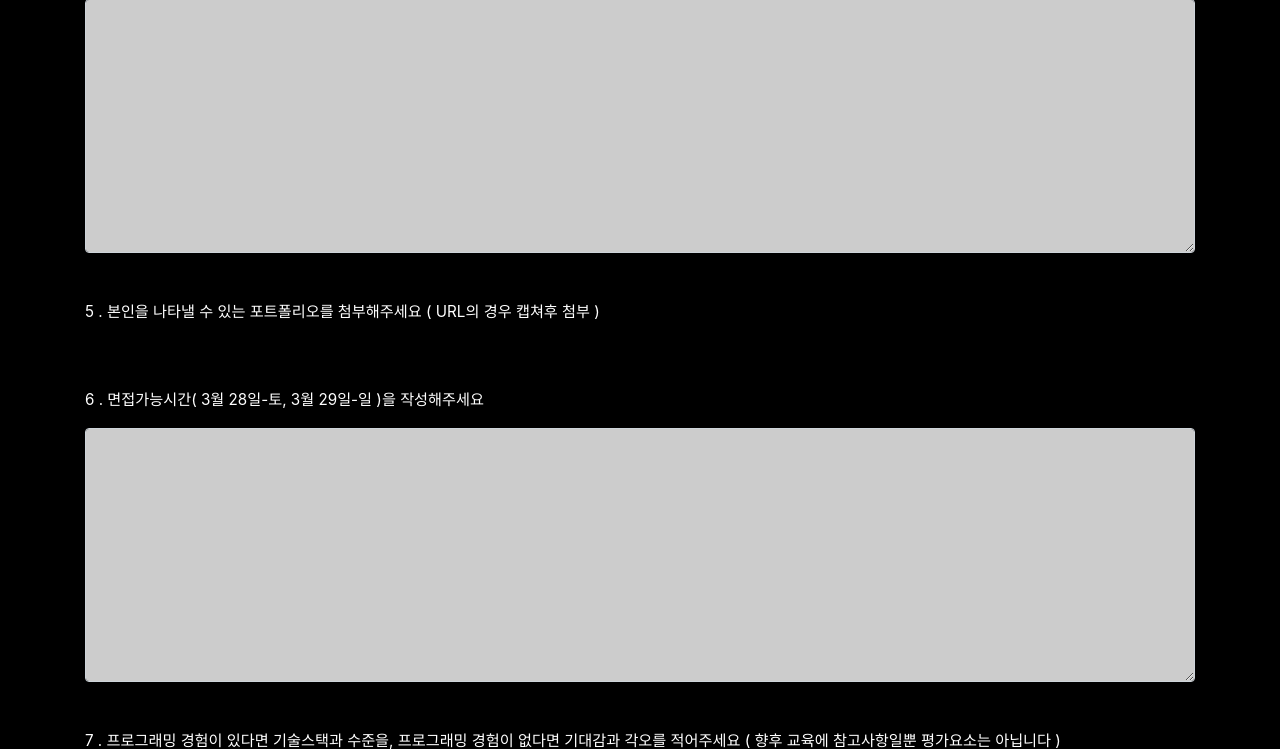
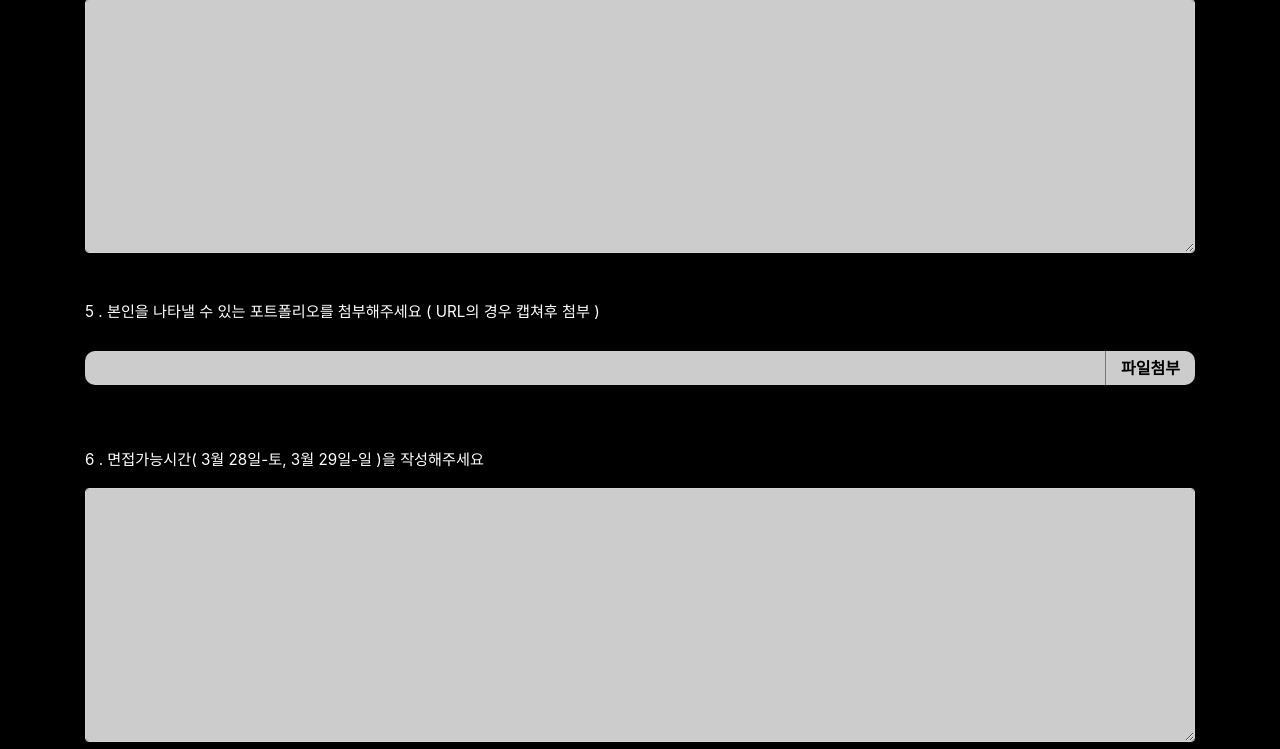
Before and after one commit to PnuLikelion8th/apply-pnu8th, a Django app: template apply_pnu/templates/apply.html in a window 1280 px wide. Shown: the part 1632-2381 px from the top of the page. Run offline with Django 3.2, Linux system fonts and the light colour scheme; the template is opened without the code that fills it: values that come from a table or form of the project are taken from there, others are empty; parts of the project's set-up code (start-up, migrations or seed data) failed here and were passed over; some libraries are stand-ins or nearby versions.

Commit message:
[수정] 파일업로드 재수정

```diff
--- a/apply_pnu/templates/apply.html
+++ b/apply_pnu/templates/apply.html
@@ -45,7 +45,7 @@ PNULikeLion-applyform
                 <div class="apply_label">
                     {{forloop.counter0}} . {{i.label}}
                 </div>
-                {%if i.label == "본인을 나타낼 수 있는 포트폴리오를 첨부해주세요 ( URL의 경우 캡쳐후 첨부 ) ( 선택사항 )" %}
+                {%if i.label == "본인을 나타낼 수 있는 포트폴리오를 첨부해주세요 ( URL의 경우 캡쳐후 첨부 )" %}
 
                 {{i}}
                 <div class="cus-file-upload-box">
```
